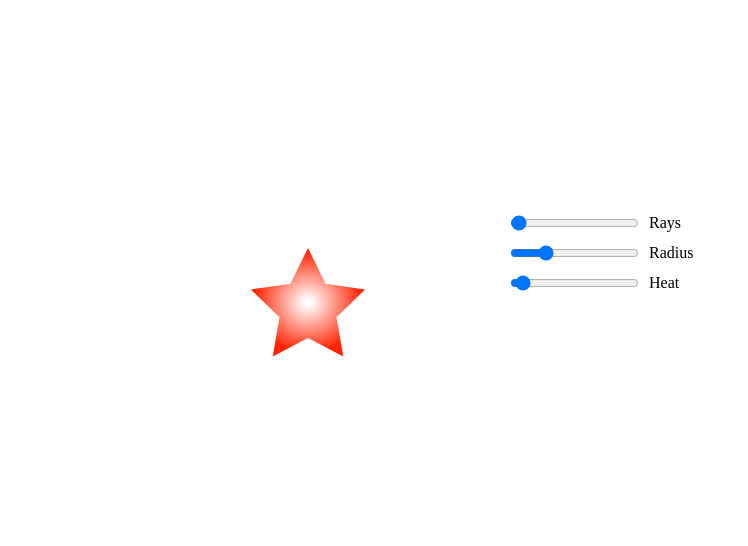
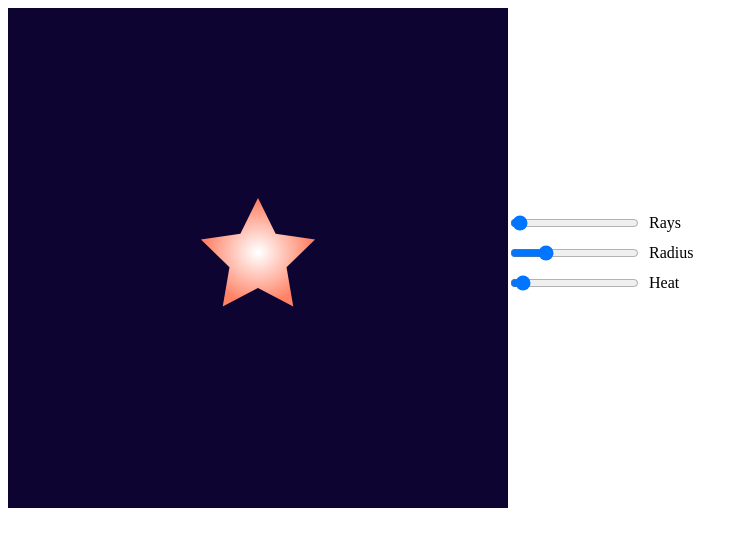
Before and after one commit to NataliaTepluhina/vue-d3-example, a Vue app: page / in a window 1280 px wide. Shown: the top 546 px of the page, without its empty margins (0-748 px from the left). Built offline with nearby package versions, Linux system fonts and the light colour scheme.

Commit message:
Changed color scheme

```diff
--- a/src/components/Chart.vue
+++ b/src/components/Chart.vue
@@ -3,20 +3,21 @@
     <svg width="500" height="500">
       <defs>
         <radialGradient id="exampleGradient">
-          <stop offset="5%" stop-color="white" />
+          <stop offset="2%" stop-color="white" />
           <stop offset="95%" :stop-color="starColor" />
         </radialGradient>
       </defs>
+      <rect width="100%" height="100%" fill="#0E0432" />
       <path
         class="radial"
         :d="radialData"
-        transform="translate(300, 300)"
+        transform="translate(250, 250)"
         fill="url(#exampleGradient)"
       ></path>
     </svg>
     <aside>
       <div class="range-input">
-        <input type="range" name="rays" min="4" max="90" v-model="rays" />
+        <input type="range" name="rays" min="4" max="60" v-model="rays" />
         <label for="rays">Rays</label>
       </div>
       <div class="range-input">
@@ -71,7 +72,7 @@ export default {
     starColor() {
       const myColor = scaleLinear()
         .domain([0, 25, 50, 75, 100])
-        .range(['red', 'orange', 'yellow', 'lightblue', '#adadff']);
+        .range(['#ff7665', '#ffb469', '#ffe876', '#fff', '#99cdff']);
       return myColor(this.heat);
     },
   },
```
